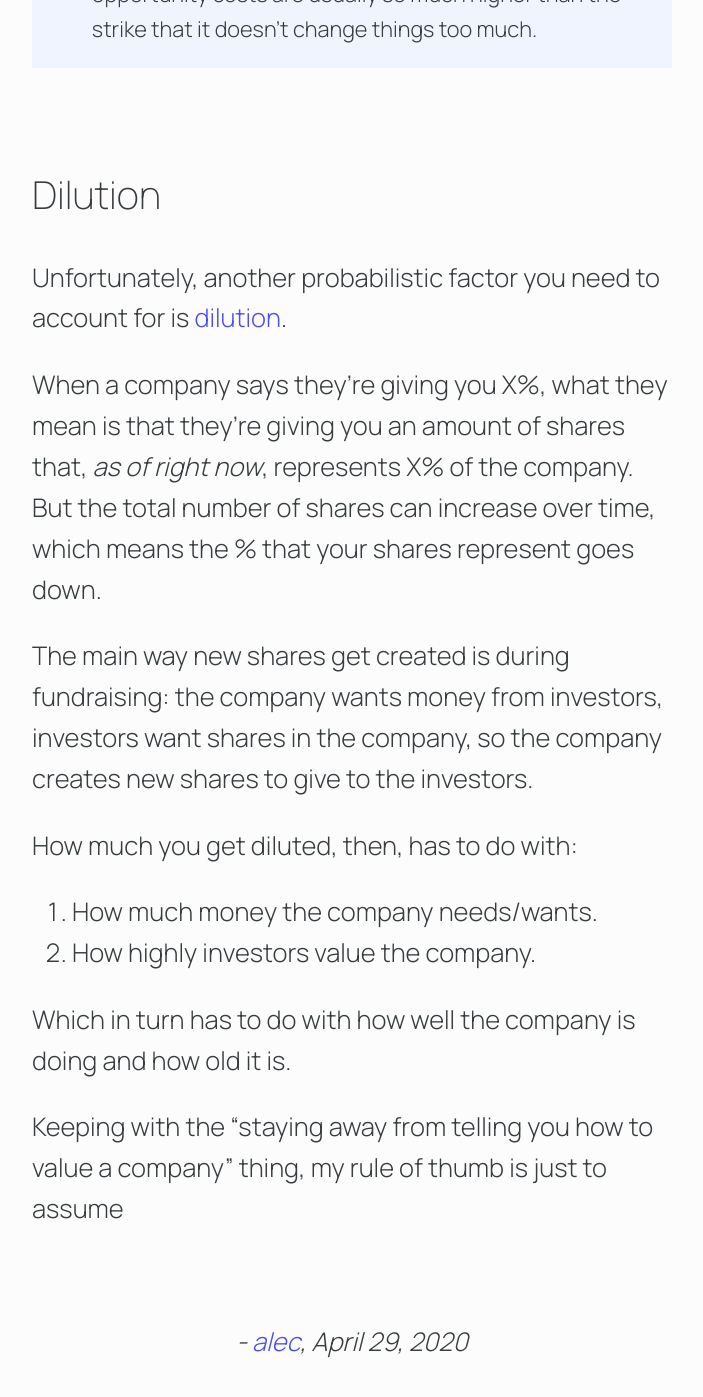
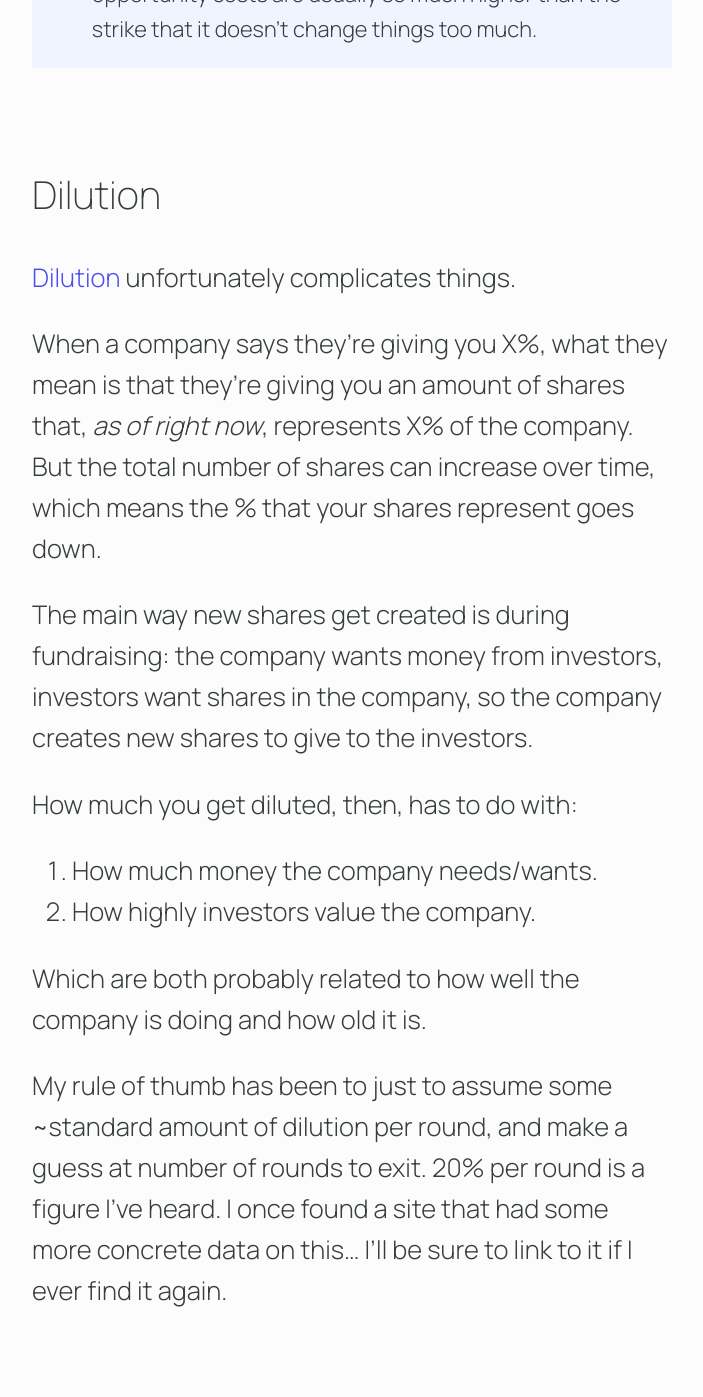
Before and after one commit to AlecBenzer/alecbenzer.github.com, a Jekyll site: the page built from _posts/2020-05-26-valuing-startup-equity.md, in a window 1280 px wide and 1400 px high, scrolled down 4277 px. Shown: the top 1397 px of the window, without its empty margins (288-991 px from the left). Built offline with Jekyll 4.4.1, drawn with Linux system fonts in a browser that asks for light colours; nearby versions of some CDN libraries; some of the changed text lies outside the part shown.

Commit message:
revise startup equity

```diff
--- a/_posts/2020-04-29-how-to-value-startup-equity.md
+++ b/_posts/2020-05-26-valuing-startup-equity.md
@@ -1,7 +1,6 @@
 ---
-title: "How to value startup equity"
+title: "Valuing startup equity"
 layout: post
-listed: false
 ...
 
 The standard answer is "value it at $0".
@@ -68,7 +67,8 @@ One thing I skipped: usually, startups aren't giving you shares directly but are
 
 ## Dilution
 
-Unfortunately, another probabilistic factor you need to account for is [dilution](https://www.investopedia.com/terms/d/dilution.asp).
+[Dilution](https://www.investopedia.com/terms/d/dilution.asp) unfortunately
+complicates things.
 
 When a company says they're giving you X%, what they mean is that they're
 giving you an amount of shares that, *as of right now*, represents X% of the
@@ -84,6 +84,10 @@ How much you get diluted, then, has to do with:
 1. How much money the company needs/wants.
 2. How highly investors value the company.
 
-Which in turn has to do with how well the company is doing and how old it is.
+Which are both probably related to how well the company is doing and how old
+it is.
 
-Keeping with the "staying away from telling you how to value a company" thing, my rule of thumb is just to assume
+My rule of thumb has been to just to assume some ~standard amount of dilution
+per round, and make a guess at number of rounds to exit. 20% per round is a
+figure I've heard. I once found a site that had some more concrete data on
+this... I'll be sure to link to it if I ever find it again.
```
Also changed, not shown: other parts of _posts/2020-05-26-valuing-startup-equity.md (+1 -1 lines).
